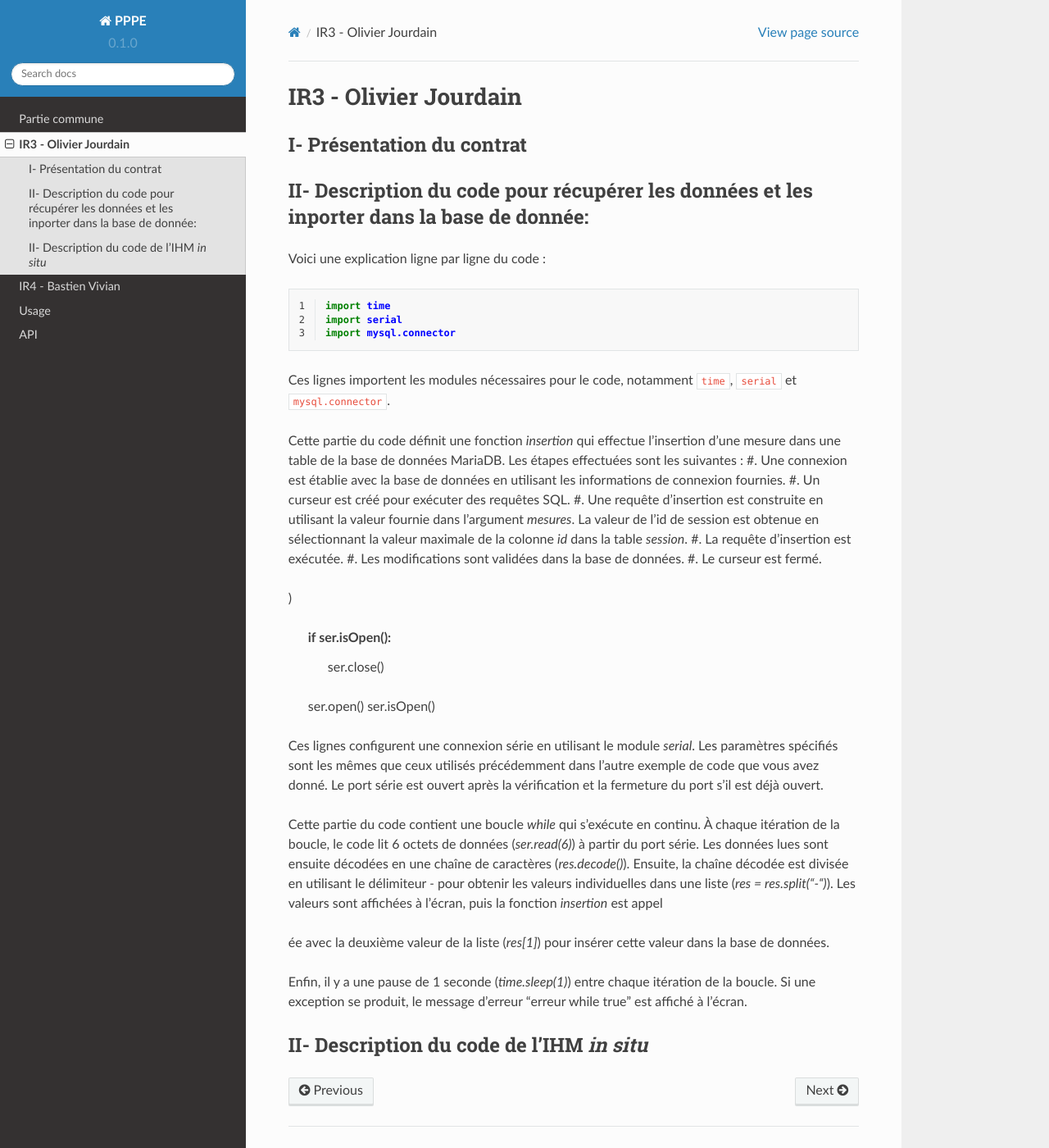
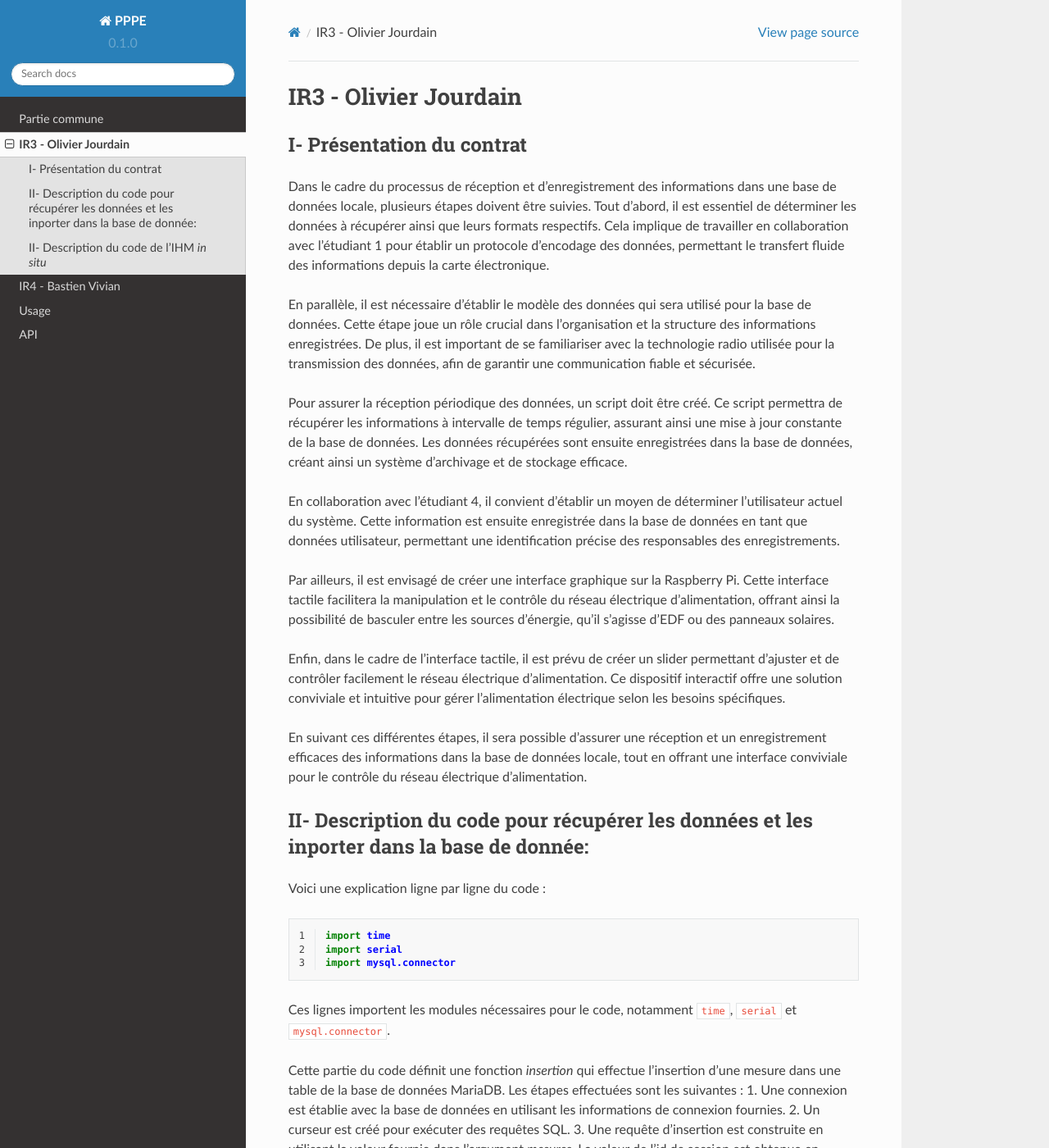
Before and after one commit to Oliopti/Documentation-PPPE, a Sphinx documentation site: the page built from docs/source/Olivier_JOURDAIN.rst, in a window 1280 px wide and 1400 px high. Shown: the whole window at 82% size. Built offline with Sphinx 7.4.7 and the Read the Docs theme 2.0.0, drawn with Linux system fonts in a browser that asks for light colours; pages that are not in the unit, such as notebooks, are missing from menus; some of the changed text lies outside the part shown.

Commit message:
Update Olivier_JOURDAIN.rst

````diff
--- a/docs/source/Olivier_JOURDAIN.rst
+++ b/docs/source/Olivier_JOURDAIN.rst
@@ -7,7 +7,19 @@ I- Présentation du contrat
 --------------------------
 
 
+Dans le cadre du processus de réception et d'enregistrement des informations dans une base de données locale, plusieurs étapes doivent être suivies. Tout d'abord, il est essentiel de déterminer les données à récupérer ainsi que leurs formats respectifs. Cela implique de travailler en collaboration avec l'étudiant 1 pour établir un protocole d'encodage des données, permettant le transfert fluide des informations depuis la carte électronique.
 
+En parallèle, il est nécessaire d'établir le modèle des données qui sera utilisé pour la base de données. Cette étape joue un rôle crucial dans l'organisation et la structure des informations enregistrées. De plus, il est important de se familiariser avec la technologie radio utilisée pour la transmission des données, afin de garantir une communication fiable et sécurisée.
+
+Pour assurer la réception périodique des données, un script doit être créé. Ce script permettra de récupérer les informations à intervalle de temps régulier, assurant ainsi une mise à jour constante de la base de données. Les données récupérées sont ensuite enregistrées dans la base de données, créant ainsi un système d'archivage et de stockage efficace.
+
+En collaboration avec l'étudiant 4, il convient d'établir un moyen de déterminer l'utilisateur actuel du système. Cette information est ensuite enregistrée dans la base de données en tant que données utilisateur, permettant une identification précise des responsables des enregistrements.
+
+Par ailleurs, il est envisagé de créer une interface graphique sur la Raspberry Pi. Cette interface tactile facilitera la manipulation et le contrôle du réseau électrique d'alimentation, offrant ainsi la possibilité de basculer entre les sources d'énergie, qu'il s'agisse d'EDF ou des panneaux solaires.
+
+Enfin, dans le cadre de l'interface tactile, il est prévu de créer un slider permettant d'ajuster et de contrôler facilement le réseau électrique d'alimentation. Ce dispositif interactif offre une solution conviviale et intuitive pour gérer l'alimentation électrique selon les besoins spécifiques.
+
+En suivant ces différentes étapes, il sera possible d'assurer une réception et un enregistrement efficaces des informations dans la base de données locale, tout en offrant une interface conviviale pour le contrôle du réseau électrique d'alimentation.
 
 
 
@@ -31,44 +43,35 @@ Ces lignes importent les modules nécessaires pour le code, notamment ``time``,
 
 .. code-block:: python
    :linenos:
-      def insertion(mesures):
-      try:
-        connection = mysql.connector.connect(
-            host='172.20.10.26',
-            database='pppe',
-            user='admin',
-            password='admin'
-        )
-
-        print("Essai de connexion au serveur MySQL")
-
-        cursor = connection.cursor()
-
-        mySql_insert_query = f"INSERT INTO releve_puissance(id_session, mesures) VALUES((SELECT MAX(id) FROM session), {mesures})"
-
-        print(mySql_insert_query)
-
-        cursor.execute(mySql_insert_query)
-
-        connection.commit()
-
-        print("Exécuter la commande :", mySql_insert_query)
-
-        cursor.close()
-
-        print("Enregistrement inséré avec succès dans la table releve_puissance")
-    except mysql.connector.Error as error:
-        print("Échec de l'insertion d'un enregistrement dans la table :", error)
-        return False
+   def insertion(mesures):
+   try:
+      connection = mysql.connector.connect(
+         host='172.20.10.26',
+         database='pppe',
+         user='admin',
+         password='admin'
+      )
+   print("Essai de connexion au serveur MySQL")
+   cursor = connection.cursor()
+   mySql_insert_query = f"INSERT INTO releve_puissance(id_session, mesures) VALUES((SELECT MAX(id) FROM session), {mesures})"
+   print(mySql_insert_query)
+   cursor.execute(mySql_insert_query)
+   connection.commit()
+   print("Exécuter la commande :", mySql_insert_query)
+   cursor.close()
+      print("Enregistrement inséré avec succès dans la table releve_puissance")
+   except mysql.connector.Error as error:
+      print("Échec de l'insertion d'un enregistrement dans la table :", error)
+         return False
     return
 
 Cette partie du code définit une fonction `insertion` qui effectue l'insertion d'une mesure dans une table de la base de données MariaDB. Les étapes effectuées sont les suivantes :
-#. Une connexion est établie avec la base de données en utilisant les informations de connexion fournies.
-#. Un curseur est créé pour exécuter des requêtes SQL.
-#. Une requête d'insertion est construite en utilisant la valeur fournie dans l'argument `mesures`. La valeur de l'id de session est obtenue en sélectionnant la valeur maximale de la colonne `id` dans la table `session`.
-#. La requête d'insertion est exécutée.
-#. Les modifications sont validées dans la base de données.
-#. Le curseur est fermé.
+1. Une connexion est établie avec la base de données en utilisant les informations de connexion fournies.
+2. Un curseur est créé pour exécuter des requêtes SQL.
+3. Une requête d'insertion est construite en utilisant la valeur fournie dans l'argument `mesures`. La valeur de l'id de session est obtenue en sélectionnant la valeur maximale de la colonne `id` dans la table `session`.
+4. La requête d'insertion est exécutée.
+5. Les modifications sont validées dans la base de données.
+6. Le curseur est fermé.
 
 
 .. code-block:: python
@@ -105,11 +108,10 @@ Ces lignes configurent une connexion série en utilisant le module `serial`. Les
          print('erreur while true')
 
 
-Cette partie du code contient une boucle `while` qui s'exécute en continu. À chaque itération de la boucle, le code lit 6 octets de données (`ser.read(6)`) à partir du port série. Les données lues sont ensuite décodées en une chaîne de caractères (`res.decode()`). Ensuite, la chaîne décodée est divisée en utilisant le délimiteur `-` pour obtenir les valeurs individuelles dans une liste (`res = res.split("-")`). Les valeurs sont affichées à l'écran, puis la fonction `insertion` est appel
+Cette partie du code contient une boucle ``while`` qui s'exécute en continu. À chaque itération de la boucle, le code lit 6 octets de données ``(`ser.read(6)`)`` à partir du port série. Les données lues sont ensuite décodées en une chaîne de caractères ``(`res.decode()`)``. Ensuite, la chaîne décodée est divisée en utilisant le délimiteur ``-`` pour obtenir les valeurs individuelles dans une liste ```res = res.split("-")`)``. Les valeurs sont affichées à l'écran, puis la fonction ``insertion`` est appelée avec la deuxième valeur de la liste ``(`res[1]`)`` pour insérer cette valeur dans la base de données.
 
-ée avec la deuxième valeur de la liste (`res[1]`) pour insérer cette valeur dans la base de données.
+Enfin, il y a une pause de 1 seconde ``(`time.sleep(1)`)`` entre chaque itération de la boucle. Si une exception se produit, le message d'erreur "erreur while true" est affiché à l'écran.
 
-Enfin, il y a une pause de 1 seconde (`time.sleep(1)`) entre chaque itération de la boucle. Si une exception se produit, le message d'erreur "erreur while true" est affiché à l'écran.
 
 
 II- Description du code de l'IHM `in situ`
````
